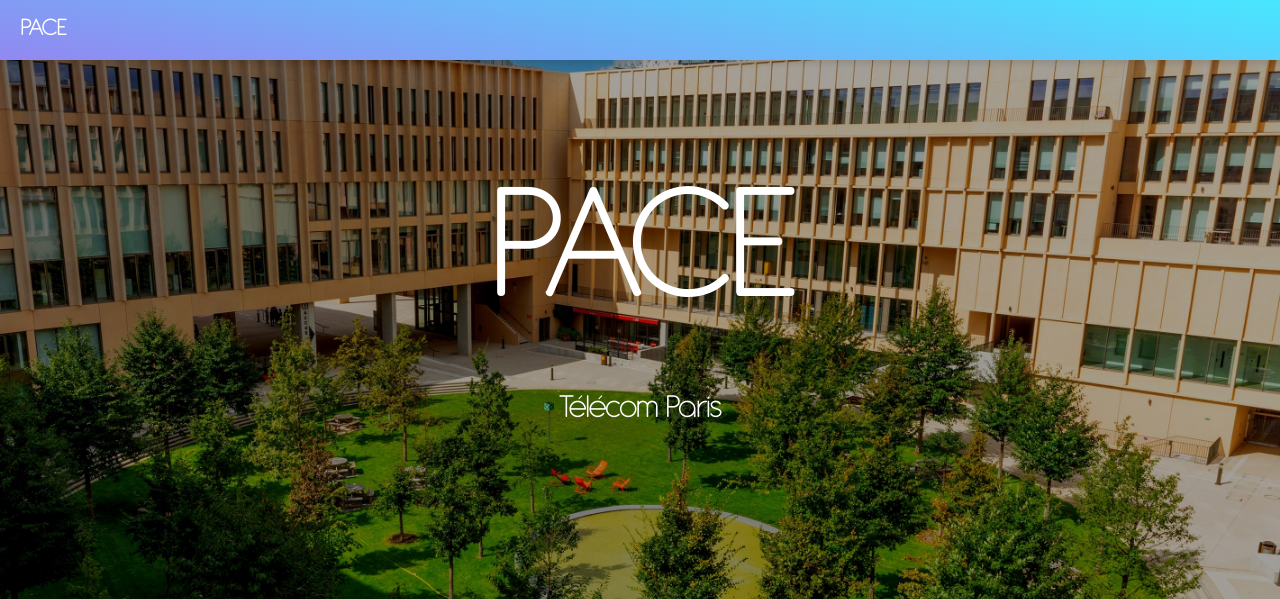
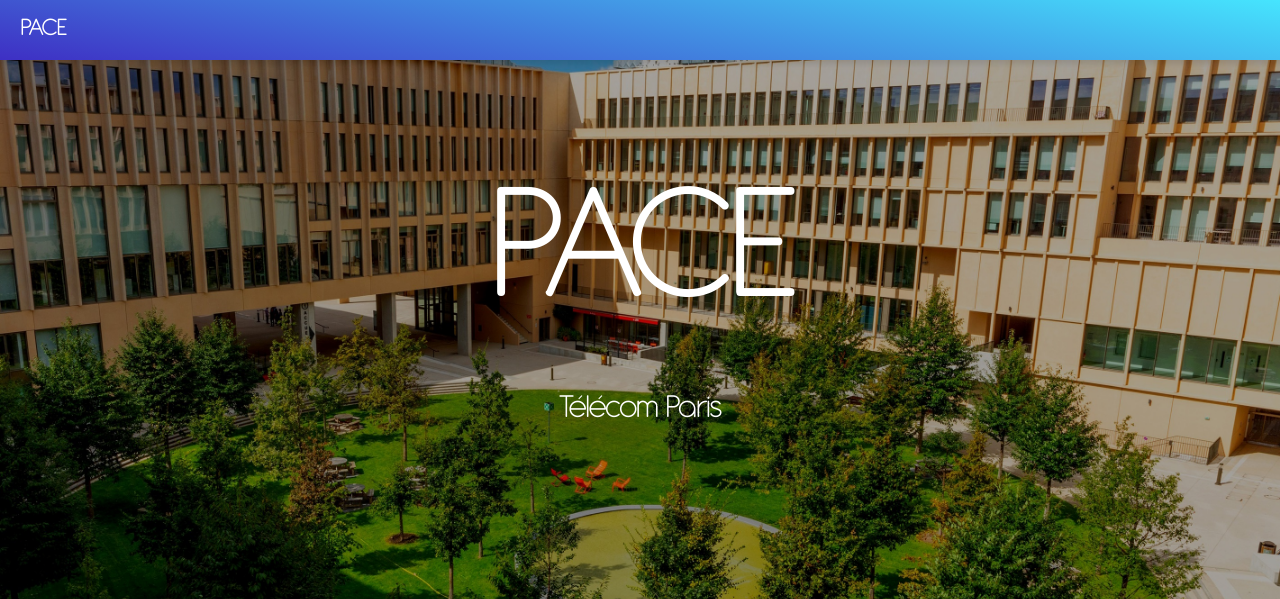
Before and after one commit to SandwichGouda/PACE, a Django app: page / in a window 1280 px wide. Shown: the top 599 px of the page. Run offline with Django 5.2, Linux system fonts and the light colour scheme; some libraries are stand-ins or nearby versions.

Commit message:
Header blue shade (darker) variant.

```diff
--- a/myapp/static/myapp/styles.css
+++ b/myapp/static/myapp/styles.css
@@ -144,7 +144,7 @@
 }
 
 header {
-    background: linear-gradient(190deg, #46e9ff, #9288f1);
+    background: linear-gradient(190deg, #46e9ff, #3e2fc4);
     padding: 20px;
     display: flex;
     justify-content: space-between;
```
